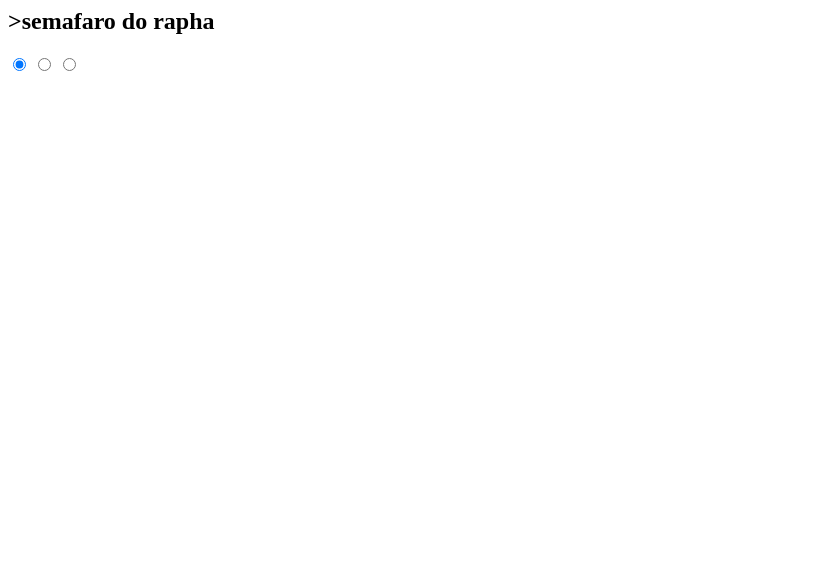
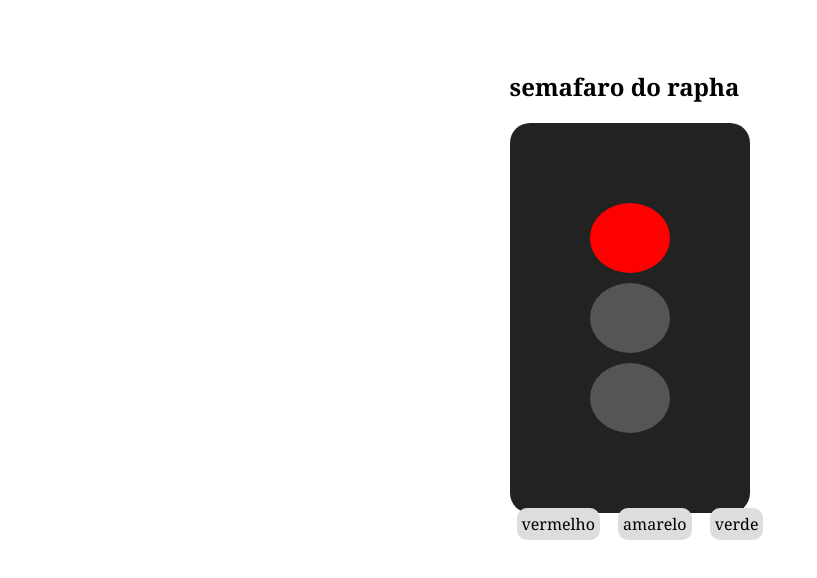
Before and after one commit to raphaelrodriguesque34-star/semaforo-r, a plain HTML site: page index.html in a window 1280 px wide. Shown: the whole page, without its empty margins (0-817 px from the left). Drawn offline with Linux system fonts and the light colour scheme.

Commit message:
atualizar css

```diff
--- a/index.html
+++ b/index.html
@@ -3,22 +3,22 @@
         <head>
        <meta charset="UTF-8">
        <title>semaforo do rapha </title>
-       <linnk rel="stylesheetcss" href="style.css">
-        <head></head>
+       <link rel="stylesheet" href="style.css">
+        </head>
         <body>
-            <h2>>semafaro do rapha</h2>
+            <h2>semafaro do rapha</h2>
             <input type="radio" name="cor" id="vermelho" checked>
             <input type="radio" name="cor" id="amarelo">
             <input type="radio" name="cor" id="verde">
             <div class="semaforo">
-         <div class="luz vermelha"></div>
-          <div class="luz amarela"></div>
+         <div class="luz vermelho"></div>
+          <div class="luz amarelo"></div>
            <div class="luz verde"></div>
            </div>
            <div class="botoes">
-            <label for="vermelho"><vermelho></label>
-                 <label for="amarelo"><amarelo></label>
-                     <label for="verde"><verde></label>
+            <label for="vermelho">vermelho</label>
+                 <label for="amarelo">amarelo</label>
+                     <label for="verde">verde</label>
            </div>
          </body>
     </html>
--- a/style.css
+++ b/style.css
@@ -1,4 +1,42 @@
 body{
-    display: flex;
-
+      display: flex;
+    flex-direction: column;
+    align-items: center;
+margin-top: 50px;
+font-family: Cambria, Cochin, Georgia, Times, 'Times New Roman', serif;
 }
+.semaforo {
+    width: 100px;
+    background: #222;
+    padding: 70;
+    border-radius: 20px;
+}
+.luz{
+    width: 80px;
+    height: 70px;
+    margin: 10px auto;
+    border-radius: 50%;
+background: #555;
+}
+input{
+    display: none;
+}
+#vermelho:checked ~ .semaforo .vermelho{
+    background: red;
+}
+#amarelo:checked ~ .semaforo .amarelo{
+    background: yellow;
+}
+#verde:checked ~ .semaforo .verde{
+    background: green;
+}
+.botoes label {
+    margin: 7px;
+    padding: 5px;
+    background: #ddd;
+    cursor: pointer;
+    border-radius: 10px;
+}
+.botoes label:hover {
+    background: #bbb;
+}
```
